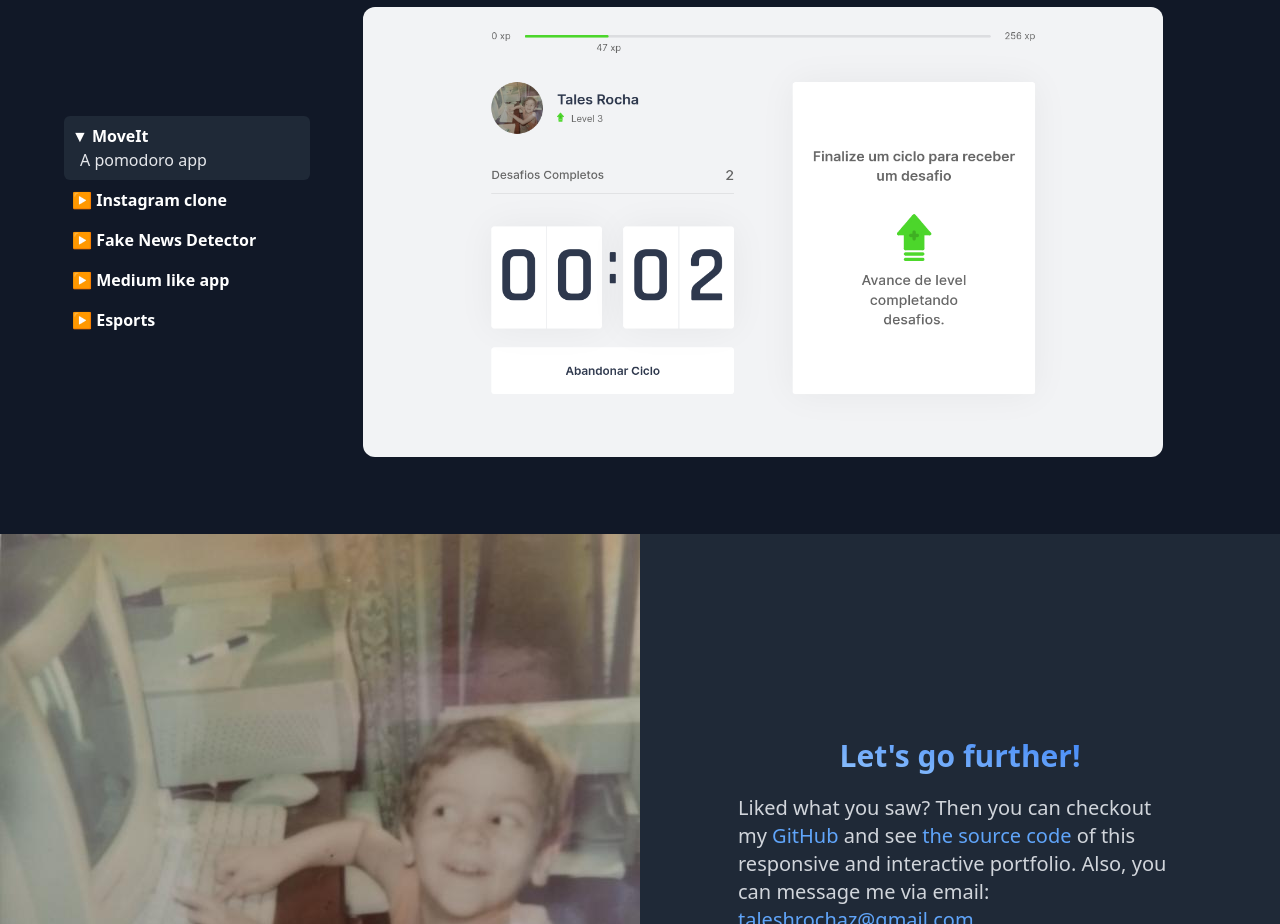
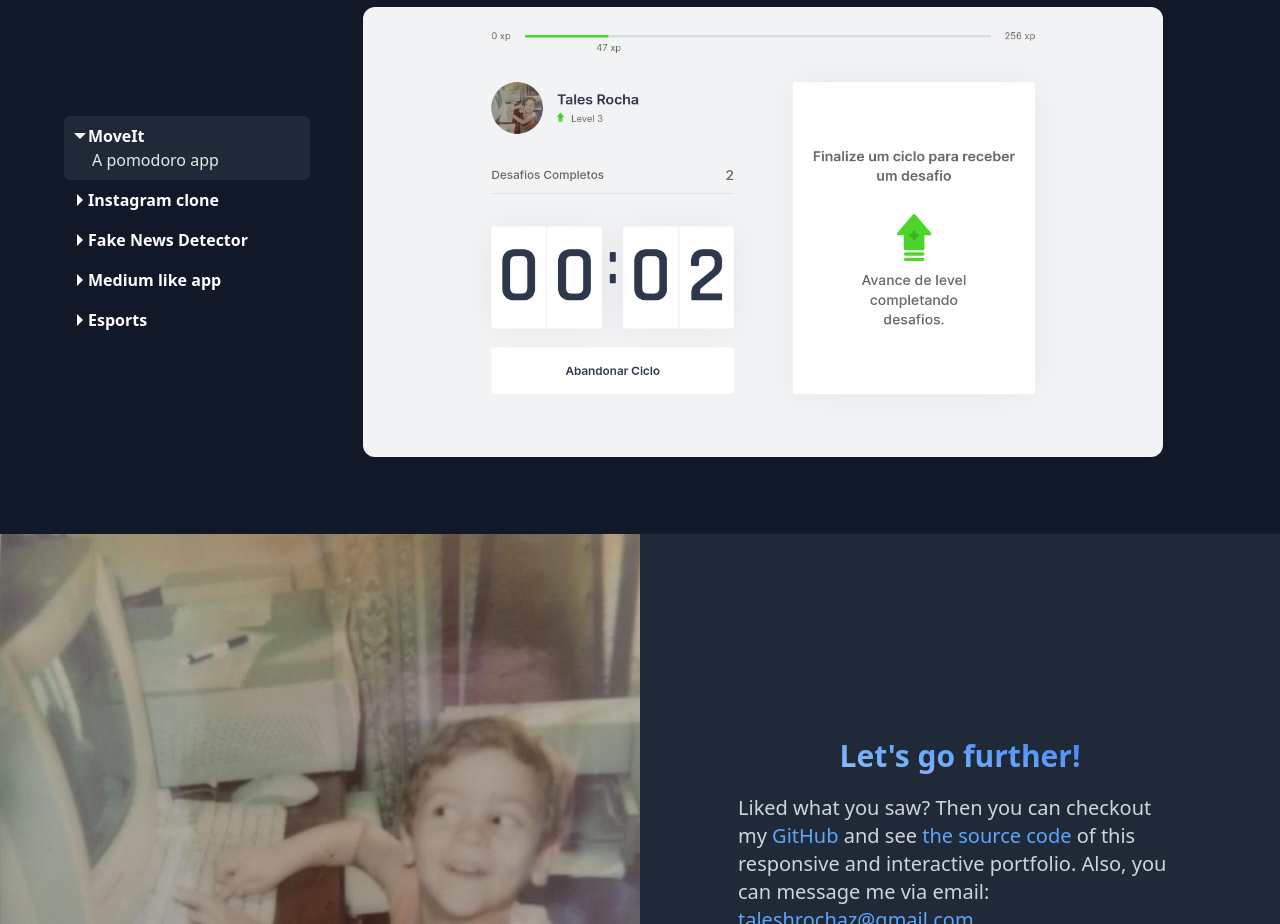
Before and after one commit to taleshrocha/portfolio, a Next.js app: page / in a window 1280 px wide. Shown: the part 1960-2884 px from the top of the page. Built offline with nearby package versions, Linux system fonts and the light colour scheme.

Commit message:
Projects chrome adjustment

```diff
--- a/src/components/MenuCarousel.tsx
+++ b/src/components/MenuCarousel.tsx
@@ -3,6 +3,10 @@ import {
   AiOutlineArrowLeft as ArrowLeft,
   AiOutlineArrowRight as ArrowRight,
 } from "react-icons/ai";
+import {
+  GoTriangleRight as TriagleRight,
+  GoTriangleDown as TriagleDown,
+} from "react-icons/go";
 
 export function MenuCarouselItem({ children, width, height }: any) {
   return (
@@ -83,9 +87,9 @@ export default function MenuCarousel({
                 updateIndex(index);
               }}
             >
-              <h1 className="text-white font-bold">{index === activeIndex? "▼" : "▶"} {description.name}</h1>
+              <h1 className="flex justify-center items-center text-white font-bold whitespace-pre">{index === activeIndex ? <TriagleDown /> : <TriagleRight />} {description.name}</h1>
               <p
-                className={`ml-2 text-xm text-gray-200
+                className={`ml-5 text-xm text-gray-200
                             ${index !== activeIndex && "hidden"}`}>
                 {description.desc}
               </p>
```
